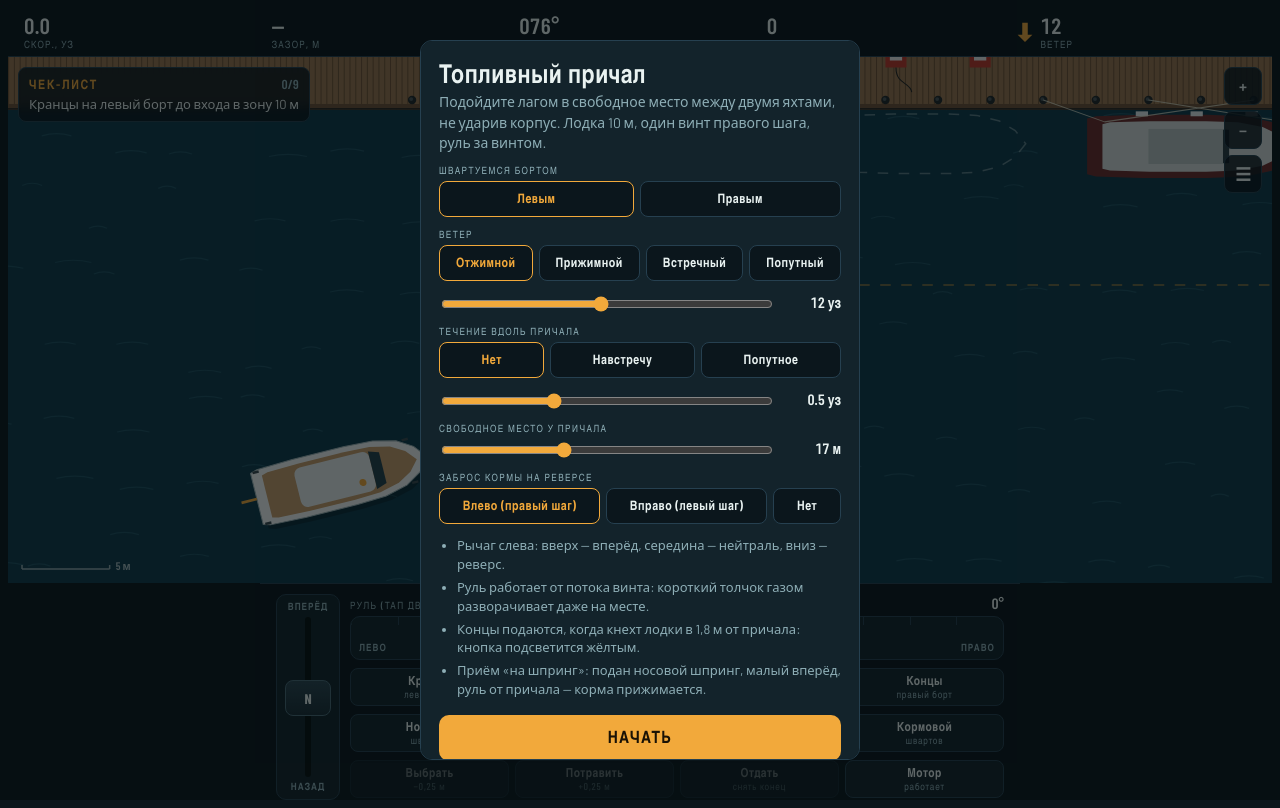
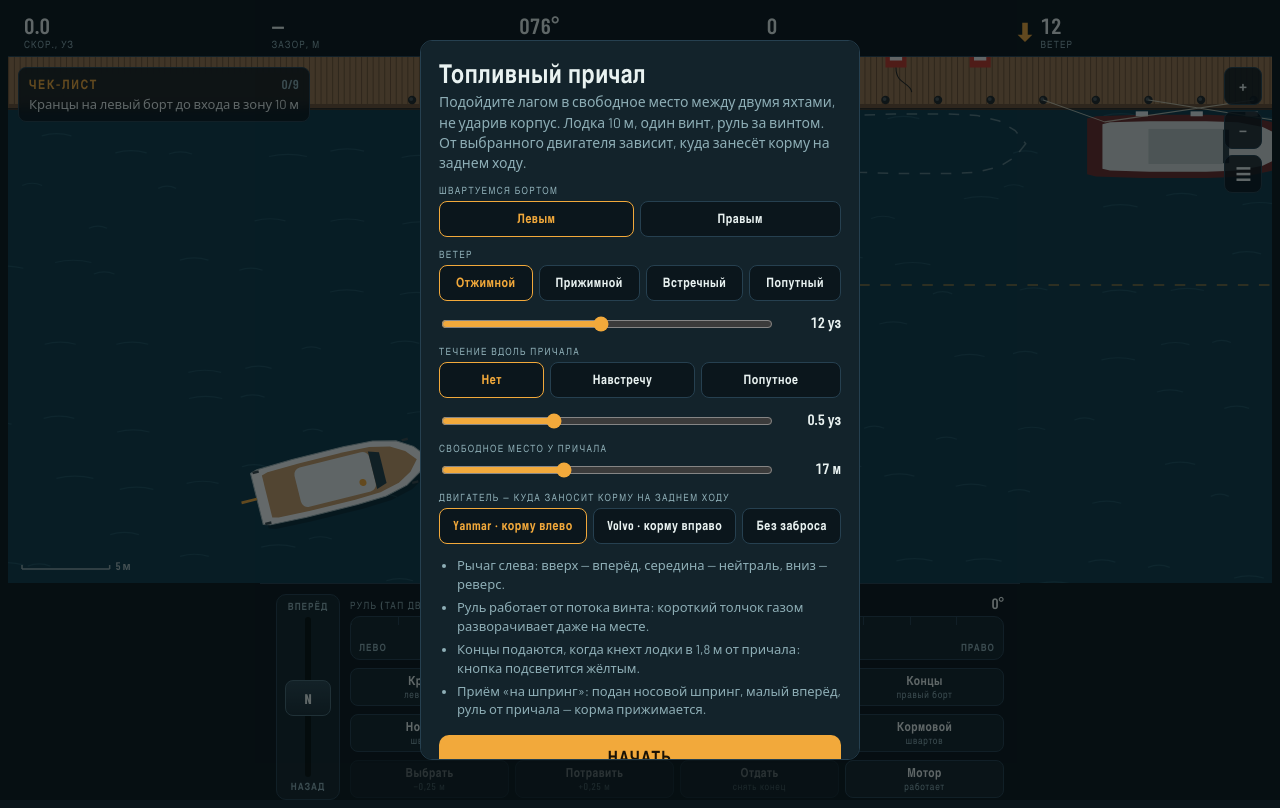
Before and after one commit to rseandrse/Family_Finance, a plain HTML site: page berthing-sim/index.html in a window 1280 px wide. Drawn offline with nearby package versions, Linux system fonts and the light colour scheme.

Commit message:
Berthing sim: choose engine (Yanmar/Volvo) for prop walk direction
Co-Authored-By: Claude Opus 5.5 <noreply@anthropic.com>
Claude-Session: https://claude.ai/code/session_01FFeX3H7exw8btfhXMSa2xN

```diff
--- a/berthing-sim/index.html
+++ b/berthing-sim/index.html
@@ -158,14 +158,14 @@ button:focus-visible,.track:focus-visible{outline:2px solid var(--brass);outline
 <div class="sheet" id="setup">
   <div class="card">
     <h1>Топливный причал</h1>
-    <p>Подойдите лагом в свободное место между двумя яхтами, не ударив корпус. Лодка 10 м, один винт правого шага, руль за винтом.</p>
+    <p>Подойдите лагом в свободное место между двумя яхтами, не ударив корпус. Лодка 10 м, один винт, руль за винтом. От выбранного двигателя зависит, куда занесёт корму на заднем ходу.</p>
     <div class="field"><span class="lbl">Швартуемся бортом</span><div class="seg" data-k="side"><button data-v="port">Левым</button><button data-v="stbd">Правым</button></div></div>
     <div class="field"><span class="lbl">Ветер</span><div class="seg" data-k="wind"><button data-v="off">Отжимной</button><button data-v="on">Прижимной</button><button data-v="ahead">Встречный</button><button data-v="astern">Попутный</button></div></div>
     <div class="field"><div class="rng"><input id="wKn" type="range" min="0" max="25" step="1"><output id="wKnO"></output></div></div>
     <div class="field"><span class="lbl">Течение вдоль причала</span><div class="seg" data-k="cur"><button data-v="none">Нет</button><button data-v="ahead">Навстречу</button><button data-v="astern">Попутное</button></div></div>
     <div class="field"><div class="rng"><input id="cKn" type="range" min="0" max="1.5" step="0.1"><output id="cKnO"></output></div></div>
     <div class="field"><span class="lbl">Свободное место у причала</span><div class="rng"><input id="gapM" type="range" min="13" max="24" step="1"><output id="gapMO"></output></div></div>
-    <div class="field"><span class="lbl">Заброс кормы на реверсе</span><div class="seg" data-k="pw"><button data-v="1">Влево (правый шаг)</button><button data-v="-1">Вправо (левый шаг)</button><button data-v="0">Нет</button></div></div>
+    <div class="field"><span class="lbl">Двигатель — куда заносит корму на заднем ходу</span><div class="seg" data-k="pw"><button data-v="1">Yanmar · корму влево</button><button data-v="-1">Volvo · корму вправо</button><button data-v="0">Без заброса</button></div></div>
     <ul class="tips">
       <li>Рычаг слева: вверх — вперёд, середина — нейтраль, вниз — реверс.</li>
       <li>Руль работает от потока винта: короткий толчок газом разворачивает даже на месте.</li>
```
